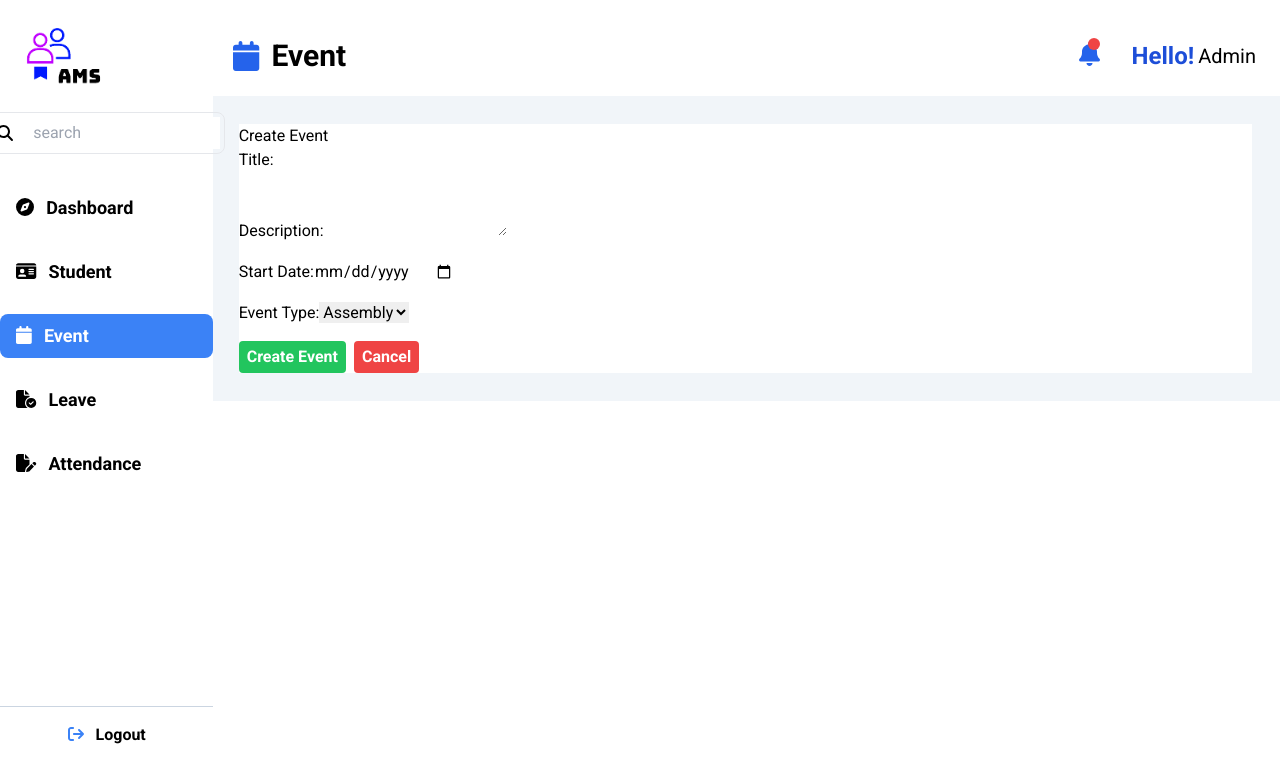
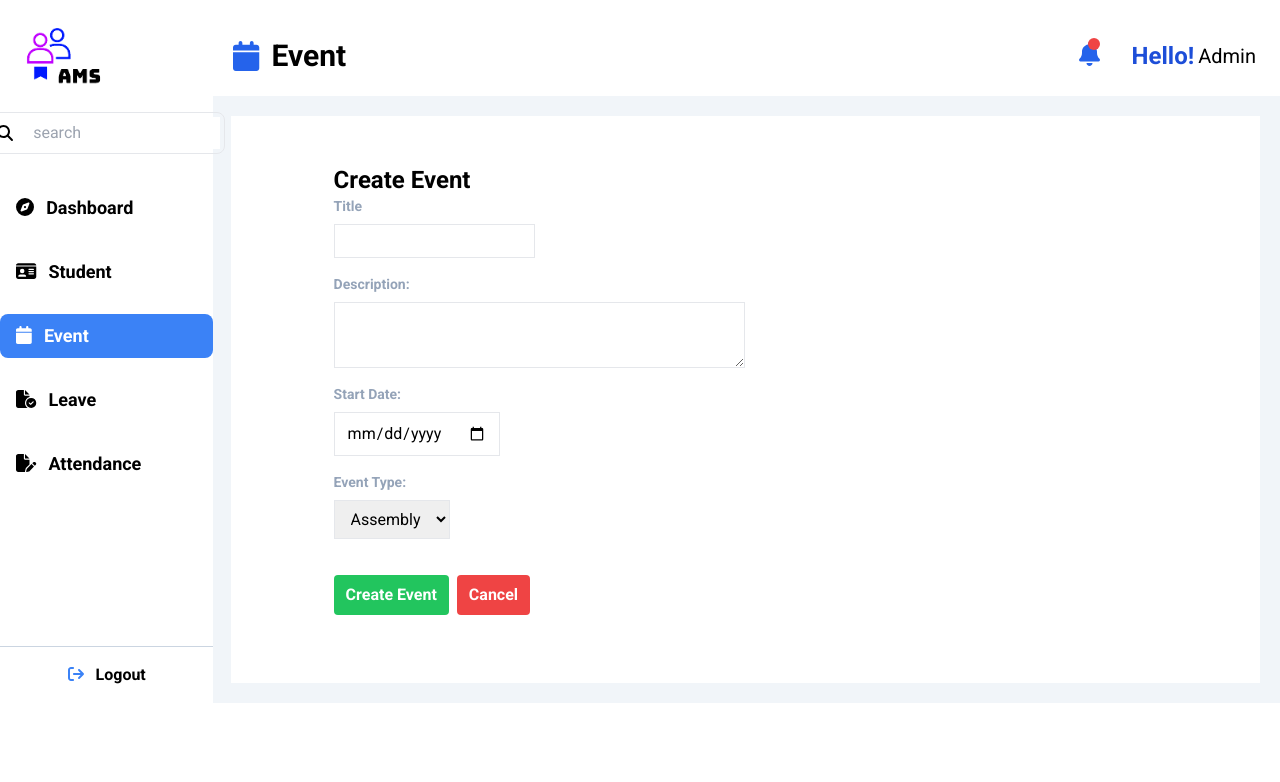
Before and after one commit to JigmeTenzinChogyel/AMS-Attendance-Management-System-, a React (Vite) app: page /admin/event/create in a window 1280 px wide. Shown: the top 782 px of the page. Built offline with nearby package versions, Linux system fonts and the light colour scheme.

Commit message:
create event

```diff
--- a/src/components/AdminSideNav.jsx
+++ b/src/components/AdminSideNav.jsx
@@ -44,7 +44,7 @@ function AdminSideNav() {
   }
 
   return (
-    <div className=" bg-white mt-24 py-4 h-5/6 w-1/6 flex flex-col justify-between items-center fixed ">
+    <div className=" bg-white mt-24 py-4 h-full w-1/6 flex flex-col gap-32 items-center fixed ">
       <div>
         <div className={
           isSearch ? "flex items-center border border-blue-500 rounded-lg p-1" :
--- a/src/layouts/EventLayout.jsx
+++ b/src/layouts/EventLayout.jsx
@@ -3,7 +3,7 @@ import { Outlet } from "react-router-dom"
 function EventLayout() {
 
   return (
-    <div className="m-5 bg-white">
+    <div className="m-3 py-12 bg-white font-Roboto flex justify-center items-center">
         <Outlet/>
     </div>
   )
--- a/src/pages/events/components/CreateEvent.jsx
+++ b/src/pages/events/components/CreateEvent.jsx
@@ -48,60 +48,65 @@ function CreateEvent() {
   };
 
   return (
-    <div className="mt-4">
-      <h2>Create Event</h2>
-      <form onSubmit={handleSubmit}>
-        <div className="mb-4">
-          <label htmlFor="title">Title:</label>
+    <div className="w-4/5">
+      <h2 className='text-2xl font-semibold '>Create Event</h2>
+      <form onSubmit={handleSubmit} className='flex flex-col gap-4'>
+        <div className="flex flex-col gap-2">
+          <label htmlFor="title" className="text-sm font-semibold text-slate-400">Title</label>
           <input
             type="text"
             id="title"
             name="title"
             value={formData.title}
             onChange={handleChange}
+            className="py-1 px-2 border w-fit"
             required
           />
         </div>
-        <div className="mb-4">
-          <label htmlFor="description">Description:</label>
+        <div className="flex flex-col gap-2">
+          <label htmlFor="description" className="text-sm font-semibold text-slate-400">Description:</label>
           <textarea
             id="description"
             name="description"
             value={formData.description}
             onChange={handleChange}
+            className="py-2 px-3 border w-1/2"
             required
           />
         </div>
-        <div className="mb-4">
-          <label htmlFor="startDate">Start Date:</label>
+        <div className="flex flex-col gap-2">
+          <label htmlFor="startDate" className="text-sm font-semibold text-slate-400">Start Date:</label>
           <input
             type="date"
             id="startDate"
             name="startDate"
             value={formData.startDate}
             onChange={handleChange}
+            className="py-2 px-3 border w-fit"
             required
           />
         </div>
-        <div className="mb-4">
-          <label htmlFor="eventType">Event Type:</label>
+        <div className="flex flex-col gap-2">
+          <label htmlFor="eventType" className="text-sm font-semibold text-slate-400">Event Type:</label>
           <select
             id="eventType"
             name="eventType"
             value={formData.eventType}
             onChange={handleChange}
+            className="py-2 px-3 border w-fit"
+            required
           >
             <option value="assembly">Assembly</option>
             <option value="supw">SUPW</option>
             <option value="others">Others</option>
           </select>
         </div>
-        <div>
-          <button type="submit" className="bg-green-500 hover:bg-green-700 text-white font-semibold text-base py-1 px-2 rounded mr-2">
+        <div className='felx flex-col gap-5 my-5'>
+          <button type="submit" className="bg-green-500 hover:bg-green-700 text-white font-semibold text-base py-2 px-3 rounded mr-2">
             Create Event
           </button>
           <button type="button"
-            className="bg-red-500 hover:bg-red-700 text-white font-semibold text-base py-1 px-2 rounded"
+            className="bg-red-500 hover:bg-red-700 text-white font-semibold text-base py-2 px-3 rounded"
             onClick={() => {setFormData(initialFormData); navigate(-1)}} >
             Cancel
           </button>
```
